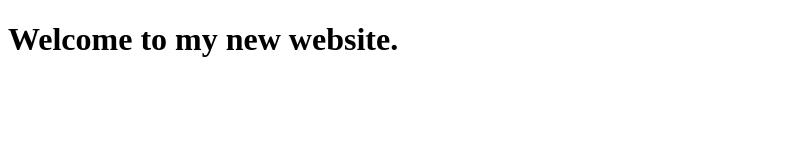
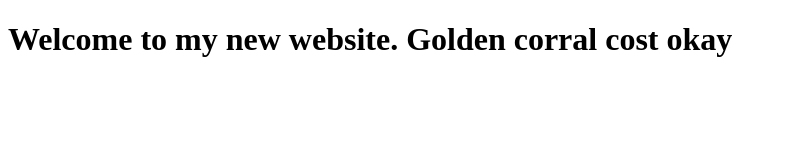
Before and after one commit to sheh12-gif/golden-corral-menu, a plain HTML site: page index.html in a window 1280 px wide. Shown: the whole page, without its empty margins (0-787 px from the left). Drawn offline with Linux system fonts and the light colour scheme.

Commit message:
Update index.html

```diff
--- a/index.html
+++ b/index.html
@@ -7,6 +7,6 @@
   <title>My New Website</title>
 </head>
 <body>
-  <h1>Welcome to my new website.</h1>
+  <h1>Welcome to my new website. Golden corral cost okay </h1>
 </body>
 </html>
```
